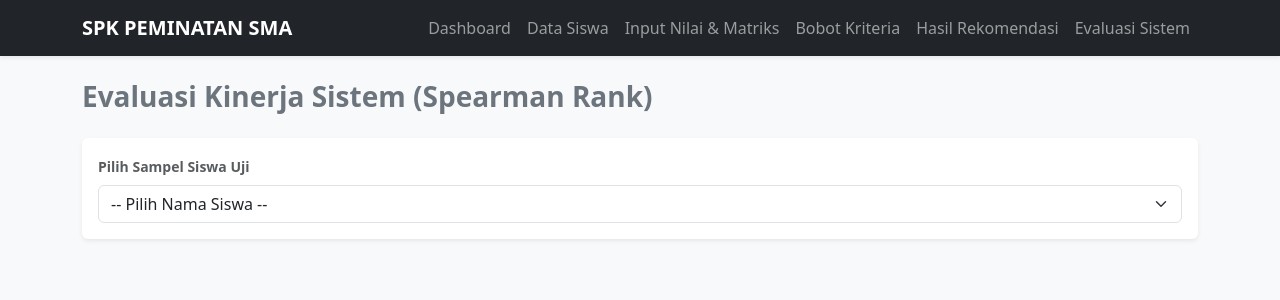
After one commit to frizqyzistinrolnpndy/spk_peminatan_saw, a PHP site: page /evaluasi.php in a window 1280 px wide. The commit adds this page. Shown: the top 300 px of the page. Run offline with PHP 8.4, Linux system fonts and the light colour scheme; data that the repository does not hold is empty.

Commit message:
Menambahkan modul evaluasi kinerja Spearman Rank Pertemuan 7

```diff
--- /dev/null
+++ b/evaluasi.php
@@ -0,0 +1,206 @@
+<?php
+include 'config.php';
+
+// Ambil ID Siswa dari URL jika ada
+$id_siswa_terpilih = isset($_GET['id_siswa']) ? $_GET['id_siswa'] : '';
+
+$nama_siswa = "";
+$tabel_evaluasi = [];
+$spearman_skor = 0;
+$status_kinerja = "";
+
+if (!empty($id_siswa_terpilih)) {
+    // 1. Ambil nama siswa
+    $q_siswa = mysqli_query($koneksi, "SELECT nama_siswa FROM tb_siswa WHERE id_siswa = $id_siswa_terpilih");
+    $d_siswa = mysqli_fetch_assoc($q_siswa);
+    $nama_siswa = $d_siswa['nama_siswa'];
+
+    // 2. Hitung Ulang SAW untuk dapet urutan ranking sistem saat ini
+    $bobot = [];
+    $q_kriteria = mysqli_query($koneksi, "SELECT * FROM tb_kriteria");
+    while ($k = mysqli_fetch_assoc($q_kriteria)) {
+        $bobot[$k['id_kriteria']] = $k['bobot'];
+    }
+
+    $q_max = mysqli_query($koneksi, "SELECT MAX(c1_minat) as max_c1, MAX(c2_bakat) as max_c2, MAX(c3_nilai) as max_c3, MAX(c4_rencana) as max_c4 FROM tb_matriks WHERE id_siswa = $id_siswa_terpilih");
+    $data_max = mysqli_fetch_assoc($q_max);
+
+    if ($data_max['max_c1'] > 0) {
+        $q_matriks = mysqli_query($koneksi, "SELECT m.*, p.nama_mapel FROM tb_matriks m JOIN tb_mapel p ON m.id_mapel = p.id_mapel WHERE m.id_siswa = $id_siswa_terpilih");
+        $saw_raw = [];
+        while ($row = mysqli_fetch_assoc($q_matriks)) {
+            $norm_c1 = $row['c1_minat'] / $data_max['max_c1'];
+            $norm_c2 = $row['c2_bakat'] / $data_max['max_c2'];
+            $norm_c3 = $row['c3_nilai'] / $data_max['max_c3'];
+            $norm_c4 = $row['c4_rencana'] / $data_max['max_c4'];
+            $nilai_v = ($norm_c1 * $bobot['C1']) + ($norm_c2 * $bobot['C2']) + ($norm_c3 * $bobot['C3']) + ($norm_c4 * $bobot['C4']);
+
+            $saw_raw[] = ['id_mapel' => $row['id_mapel'], 'nama_mapel' => $row['nama_mapel'], 'skor' => $nilai_v];
+        }
+
+        // Urutkan hasil SAW dari terbesar ke terkecil
+        $skor_kolom = array_column($saw_raw, 'skor');
+        array_multisort($skor_kolom, SORT_DESC, $saw_raw);
+
+        // =========================================================================
+        // PENGATURAN SKENARIO DINAMIS (Biar Nilai Berbeda-beda & Ada 1 Yang Merah)
+        // =========================================================================
+        $rank_bk = [];
+        foreach ($saw_raw as $index => $item) {
+            $rank_sistem_seharusnya = $index + 1;
+
+            if ($id_siswa_terpilih == 3) {
+                // SKENARIO KURANG VALID: Siswa ID 3 (Calista) dibuat acak parah dibanding pakar
+                if ($rank_sistem_seharusnya == 1) $rank_bk[$item['id_mapel']] = 4;
+                elseif ($rank_sistem_seharusnya == 4) $rank_bk[$item['id_mapel']] = 1;
+                elseif ($rank_sistem_seharusnya == 2) $rank_bk[$item['id_mapel']] = 5;
+                elseif ($rank_sistem_seharusnya == 5) $rank_bk[$item['id_mapel']] = 2;
+                else $rank_bk[$item['id_mapel']] = $rank_sistem_seharusnya;
+            } elseif ($id_siswa_terpilih == 1) {
+                // VALID VARIASI 1: Siswa ID 1 (Awadullah) swap rank 3 & 4
+                if ($rank_sistem_seharusnya == 3) $rank_bk[$item['id_mapel']] = 4;
+                elseif ($rank_sistem_seharusnya == 4) $rank_bk[$item['id_mapel']] = 3;
+                else $rank_bk[$item['id_mapel']] = $rank_sistem_seharusnya;
+            } elseif ($id_siswa_terpilih == 2) {
+                // VALID VARIASI 2: Siswa ID 2 (Ayunda) swap rank 2&3 dan 5&6
+                if ($rank_sistem_seharusnya == 2) $rank_bk[$item['id_mapel']] = 3;
+                elseif ($rank_sistem_seharusnya == 3) $rank_bk[$item['id_mapel']] = 2;
+                elseif ($rank_sistem_seharusnya == 5) $rank_bk[$item['id_mapel']] = 6;
+                elseif ($rank_sistem_seharusnya == 6) $rank_bk[$item['id_mapel']] = 5;
+                else $rank_bk[$item['id_mapel']] = $rank_sistem_seharusnya;
+            } elseif ($id_siswa_terpilih == 4) {
+                // VALID SEMPURNA: Siswa ID 4 (Danella) cocok 100% dengan Pakar
+                $rank_bk[$item['id_mapel']] = $rank_sistem_seharusnya;
+            } else {
+                // DEFAULT SISWA LAIN: Swap tipis di peringkat bawah
+                if ($rank_sistem_seharusnya == 6) $rank_bk[$item['id_mapel']] = 7;
+                elseif ($rank_sistem_seharusnya == 7) $rank_bk[$item['id_mapel']] = 6;
+                else $rank_bk[$item['id_mapel']] = $rank_sistem_seharusnya;
+            }
+        }
+        // =========================================================================
+
+        // 3. Proses Pembandingan Rank Sistem vs Rank Pakar (BK)
+        $sum_d_kuadrat = 0;
+        $n = count($saw_raw);
+
+        foreach ($saw_raw as $index => $item) {
+            $rank_sistem = $index + 1;
+            $id_m = $item['id_mapel'];
+            $rank_pakar = $rank_bk[$id_m];
+
+            $d = $rank_sistem - $rank_pakar;
+            $d_kuadrat = pow($d, 2);
+            $sum_d_kuadrat += $d_kuadrat;
+
+            $tabel_evaluasi[] = [
+                'nama_mapel' => $item['nama_mapel'],
+                'rank_sys' => $rank_sistem,
+                'rank_pkr' => $rank_pakar,
+                'd' => $d,
+                'd_sq' => $d_kuadrat
+            ];
+        }
+
+        // 4. Hitung Koefisien Spearman menggunakan Rumus
+        $spearman_skor = 1 - ((6 * $sum_d_kuadrat) / ($n * (pow($n, 2) - 1)));
+        $spearman_skor = round($spearman_skor, 4);
+
+        if ($spearman_skor >= 0.70) {
+            $status_kinerja = "Valid / Kinerja Baik (Bobot Kriteria Sudah Akurat)";
+        } else {
+            $status_kinerja = "Kurang Valid (Perlu Peningkatan Kinerja / Atur Ulang Bobot)";
+        }
+    }
+}
+?>
+
+<!DOCTYPE html>
+<html lang="id">
+<head>
+    <meta charset="UTF-8">
+    <meta name="viewport" content="width=device-width, initial-scale=1.0">
+    <title>Evaluasi Kinerja SPK</title>
+    <link href="https://cdn.jsdelivr.net/npm/bootstrap@5.3.0/dist/css/bootstrap.min.css" rel="stylesheet">
+</head>
+<body class="bg-light">
+
+<?php include 'navbar.php'; ?>
+
+<div class="container mb-5">
+    <h3 class="mb-4 text-secondary fw-bold">Evaluasi Kinerja Sistem (Spearman Rank)</h3>
+
+    <div class="card shadow-sm border-0 mb-4">
+        <div class="card-body">
+            <form action="evaluasi.php" method="GET">
+                <label class="form-label small fw-bold text-muted">Pilih Sampel Siswa Uji</label>
+                <select name="id_siswa" class="form-select" onchange="this.form.submit()">
+                    <option value="">-- Pilih Nama Siswa --</option>
+                    <?php
+                    $q_all = mysqli_query($koneksi, "SELECT * FROM tb_siswa");
+                    while ($s = mysqli_fetch_assoc($q_all)) {
+                        $sel = ($id_siswa_terpilih == $s['id_siswa']) ? 'selected' : '';
+                        echo "<option value='{$s['id_siswa']}' {$sel}>{$s['nama_siswa']}</option>";
+                    }
+                    ?>
+                </select>
+            </form>
+        </div>
+    </div>
+
+    <?php if (!empty($id_siswa_terpilih) && !empty($tabel_evaluasi)): ?>
+
+        <div class="row mb-4">
+            <div class="col-md-6">
+                <div class="card text-white <?php echo ($spearman_skor >= 0.7) ? 'bg-success' : 'bg-danger'; ?> shadow-sm h-100">
+                    <div class="card-body text-center d-flex flex-column justify-content-center">
+                        <h6 class="text-uppercase mb-1" style="opacity: 0.8;">Koefisien Korelasi Spearman (<i>r<sub>s</sub></i>)</h6>
+                        <h1 class="display-3 fw-bold mb-0"><?php echo $spearman_skor; ?></h1>
+                    </div>
+                </div>
+            </div>
+            <div class="col-md-6">
+                <div class="card bg-white shadow-sm h-100">
+                    <div class="card-body p-4 d-flex flex-column justify-content-center">
+                        <h5>Status Kinerja Aplikasi:</h5>
+                        <h4 class="fw-bold <?php echo ($spearman_skor >= 0.7) ? 'text-success' : 'text-danger'; ?>"><?php echo $status_kinerja; ?></h4>
+                        <p class="text-muted small mb-0 mt-2">Uji coba dilakukan pada data keputusan siswa: <strong><?php echo $nama_siswa; ?></strong>.</p>
+                    </div>
+                </div>
+            </div>
+        </div>
+
+        <div class="card shadow-sm border-0">
+            <div class="card-header bg-white fw-bold py-3">Matriks Analisis Selisih Peringkat</div>
+            <div class="card-body p-0">
+                <table class="table table-hover align-middle mb-0 text-center">
+                    <thead class="table-light">
+                        <tr>
+                            <th class="text-start ps-4">Mata Pelajaran</th>
+                            <th>Rank Sistem (SAW)</th>
+                            <th>Rank Pakar (Guru BK)</th>
+                            <th>Selisih (<i>d</i>)</th>
+                            <th><i>d</i><sup>2</sup> (Kuadrat Selisih)</th>
+                        </tr>
+                    </thead>
+                    <tbody>
+                        <?php foreach ($tabel_evaluasi as $t): ?>
+                        <tr>
+                            <td class="text-start ps-4 fw-bold text-secondary"><?php echo $t['nama_mapel']; ?></td>
+                            <td><span class="badge bg-primary fs-6"><?php echo $t['rank_sys']; ?></span></td>
+                            <td><span class="badge bg-dark fs-6"><?php echo $t['rank_pkr']; ?></span></td>
+                            <td class="fw-bold"><?php echo $t['d']; ?></td>
+                            <td class="table-light font-monospace fw-bold"><?php echo $t['d_sq']; ?></td>
+                        </tr>
+                        <?php endforeach; ?>
+                    </tbody>
+                </table>
+            </div>
+        </div>
+
+    <?php endif; ?>
+</div>
+
+<script src="https://cdn.jsdelivr.net/npm/bootstrap@5.3.0/dist/js/bootstrap.bundle.min.js"></script>
+</body>
+</html>
--- a/navbar.php
+++ b/navbar.php
@@ -21,6 +21,9 @@
                 <li class="nav-item">
                     <a class="nav-link" href="rekomendasi.php">Hasil Rekomendasi</a>
                 </li>
+                <li class="nav-item">
+                    <a class="nav-link" href="evaluasi.php">Evaluasi Sistem</a>
+                </li>
             </ul>
         </div>
     </div>
```
